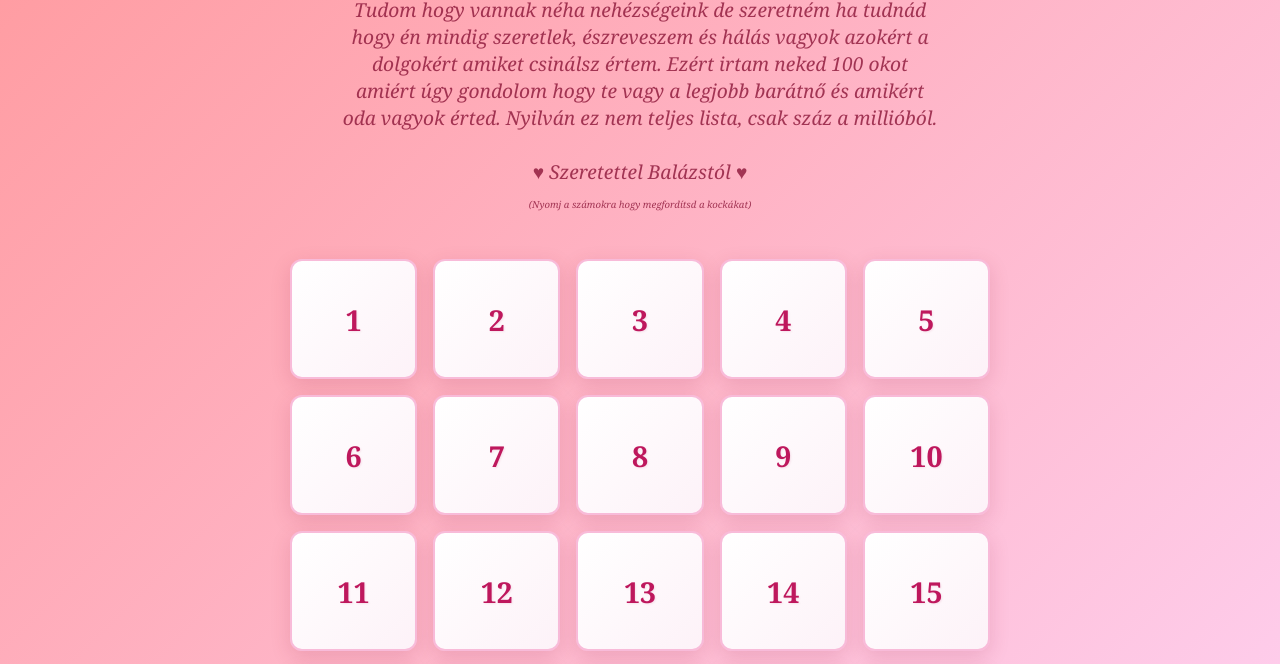
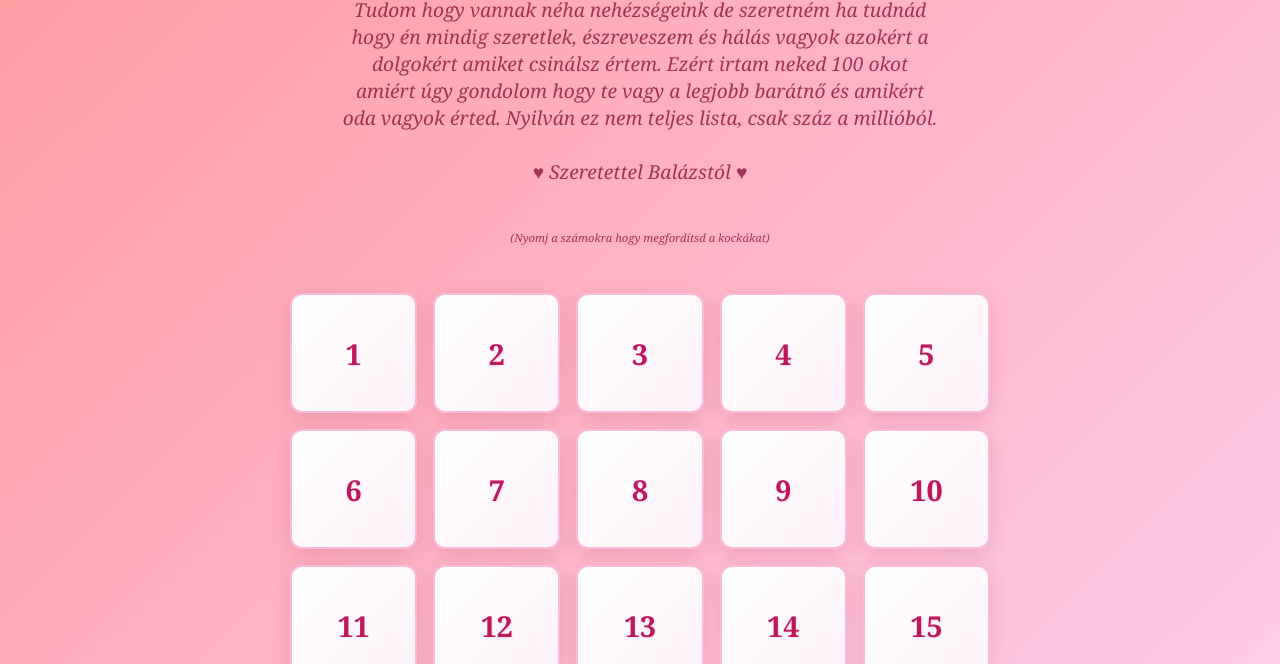
Before and after one commit to balazsbalazs99/alexa, a plain HTML site: page index.html in a window 1280 px wide. Shown: the part 128-792 px from the top of the page. Drawn offline with Linux system fonts and the light colour scheme.

Commit message:
Update index.html

```diff
--- a/index.html
+++ b/index.html
@@ -41,7 +41,7 @@
         }
 
          .subsubtitle {
-            font-size: 0.6rem;
+            font-size: 0.7rem;
             opacity: 0.8;
             max-width: 600px;
             margin: 0 auto;
@@ -160,7 +160,7 @@
         <h1 class="title">Szeretlek Alexa ♥</h1>
         <p class="subtitle">Tudom hogy vannak néha nehézségeink de szeretném ha tudnád hogy én mindig szeretlek, észreveszem és hálás vagyok azokért a dolgokért amiket csinálsz értem.
                              Ezért irtam neked 100 okot amiért úgy gondolom hogy te vagy a legjobb barátnő és amikért oda vagyok érted. Nyilván ez nem teljes lista, csak száz a millióból. <br><br>♥ Szeretettel Balázstól ♥</p>
-        <p class="subsubtitle"><br>(Nyomj a számokra hogy megfordítsd a kockákat)</p>
+        <p class="subsubtitle"><br><br><br>(Nyomj a számokra hogy megfordítsd a kockákat)</p>
     </div>
 
     <div class="tiles-container" id="tilesContainer">
@@ -219,7 +219,7 @@
             "Ha valami új dolgot csinálunk együtt abból automatikusan emlék lesz mert te fontossá teszed",
             "Mindig megemlíted ha szembe jöttél egy kakaóscsigával",
             "Akkor is töltessz velem időt amikor rossz kedvem van, ideges vagyok stb...",
-            "És mikor neked van rossz kedved akkor is töltünk együtt időt még ha tudod hogy néha idegesitő vagyok",
+            "Amikor neked van rossz kedved akkor is töltünk együtt időt",
             "Képes vagy kivárni amíg végigmondom amit gondolok, akkor is ha össze-vissza beszélek",
             "Könnyebben alszom el melletted",
             "Nagyon aranyos ahogy oda vagy a romantikus animékért",
```
